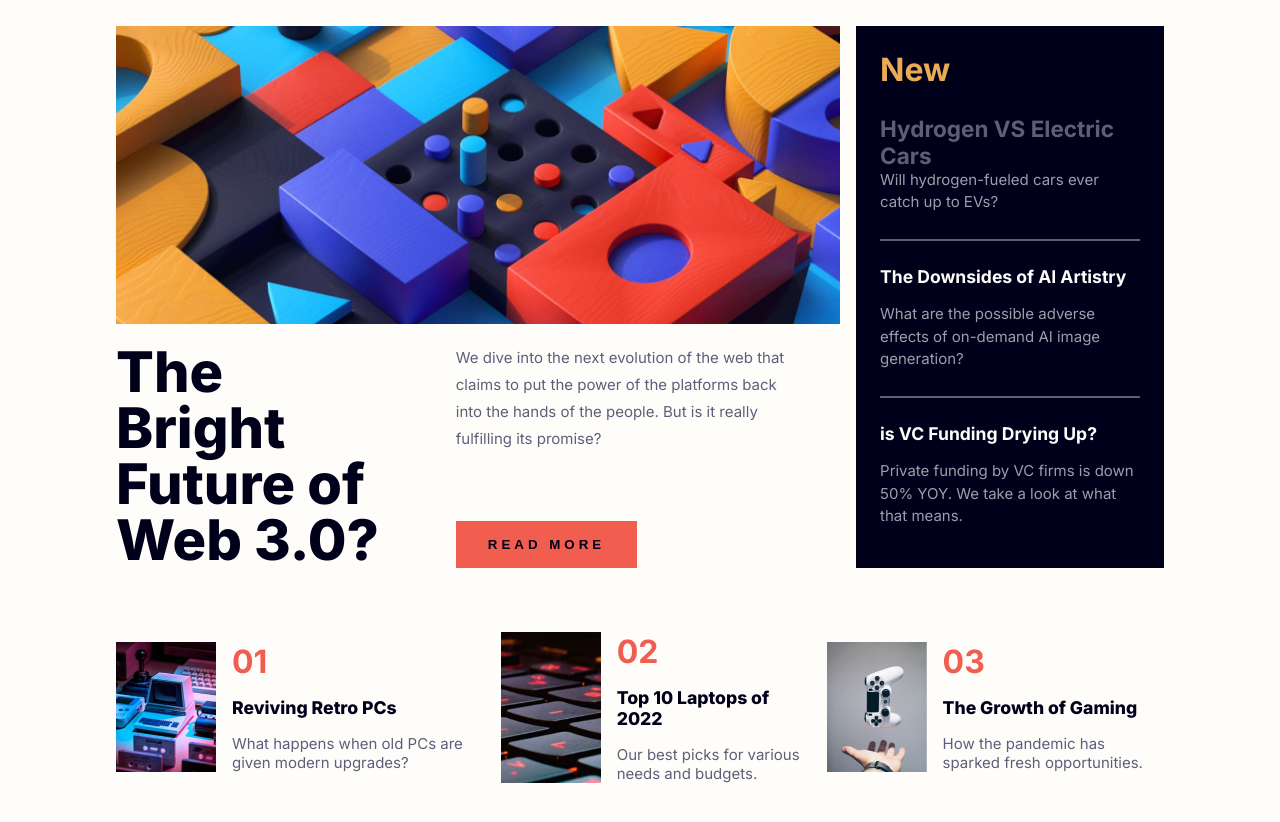
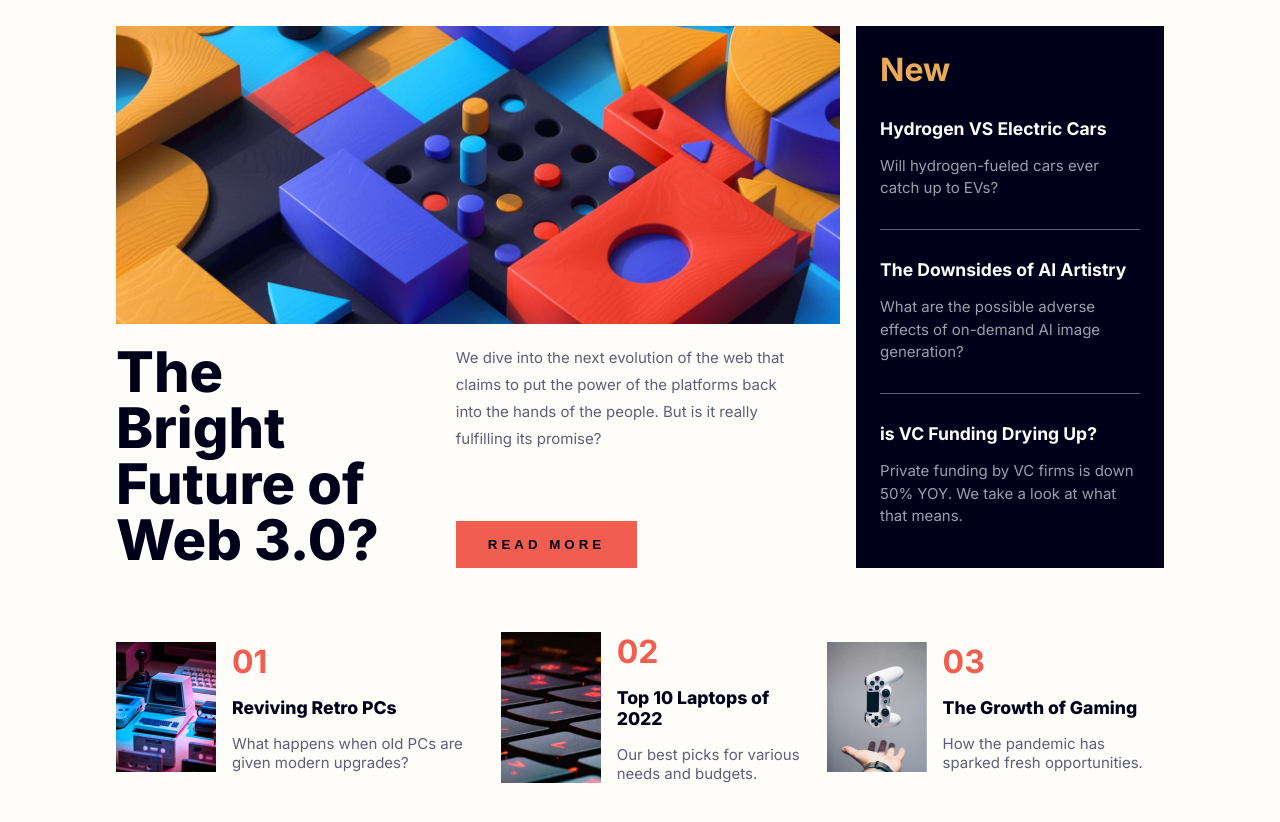
Before and after one commit to divyabaliyan4543/News-homepage, a plain HTML site: page index.html in a window 1280 px wide. Shown: the part 126-948 px from the top of the page. Drawn offline with Linux system fonts and the light colour scheme.

Commit message:
Add files via upload

```diff
--- a/index.html
+++ b/index.html
@@ -83,7 +83,7 @@
             <span>New</span>
 
             <div>
-              <h1>Hydrogen VS Electric Cars</h1>
+              <h3>Hydrogen VS Electric Cars</h3>
               <p>Will hydrogen-fueled cars ever catch up to EVs?</p>
             </div>
             <hr />
```
